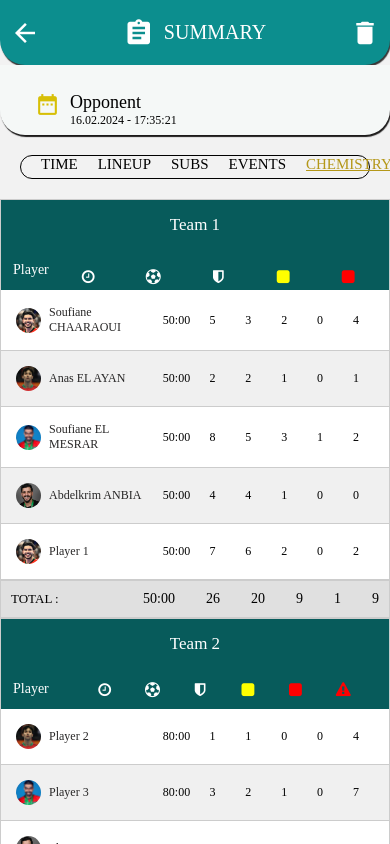
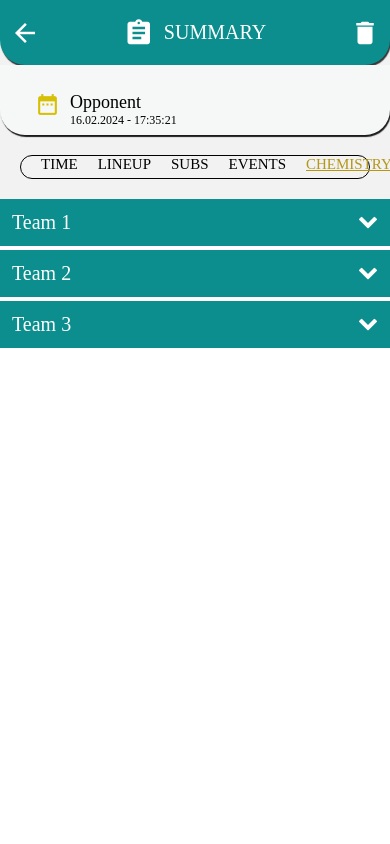
Before and after one commit to YahyaNamir/Salle_Summary, a React Native app: screen /CHEMISTRY in a window 390 px wide. Shown: the top 844 px of the page. Built offline with nearby package versions, Linux system fonts and the light colour scheme.

Commit message:
TouchableOpacity

```diff
--- a/components/ChemistryItem.js
+++ b/components/ChemistryItem.js
@@ -35,13 +35,13 @@ const styles = StyleSheet.create({
     width: 122,
     fontSize: 12,
     textAlign: 'left',
-    color: "#272626",
+    color: '#272626',
   },
   text: {
     fontFamily: 'Poppins-Bold',
     width: 40,
     fontSize: 12,
     textAlign: 'center',
-    color: "black",
+    color: 'black',
   },
 });
--- a/package.json
+++ b/package.json
@@ -16,9 +16,10 @@
     "@react-navigation/native": "^6.1.18",
     "@react-navigation/stack": "^6.4.1",
     "accordion-collapse-react-native": "^1.1.1",
-    "react": "^18.2.0",
+    "react": "^18.3.1",
     "react-dom": "^18.3.1",
     "react-native": "^0.74.3",
+    "react-native-collapsible": "^1.6.1",
     "react-native-gesture-handler": "^2.17.1",
     "react-native-pager-view": "^6.3.3",
     "react-native-safe-area-context": "^4.10.8",
--- a/screens/ChemistryScreen.js
+++ b/screens/ChemistryScreen.js
@@ -1,19 +1,19 @@
-import {View, FlatList, StyleSheet, Text, ScrollView} from 'react-native';
-import React from 'react';
+import React, { useState } from 'react';
+import { View, FlatList, StyleSheet, Text, ScrollView, TouchableOpacity, Image } from 'react-native';
+import Icon from 'react-native-vector-icons/FontAwesome';
 import ChemistryItem from '../components/ChemistryItem';
-import Icon from 'react-native-vector-icons/FontAwesome';
 
 const chemistryData = [
   {
     id: '1',
     picture: require('../assets/images/chaaraoui.png'),
     name: 'Soufiane CHAARAOUI',
-    goal: 5,
+    goal: 10,
     minutePlayer: '50:00',
     yellowCard: 2,
     redCard: 0,
-    receivedGoal: 3,
-    foulCommitted : 4,
+    receivedGoal: 5,
+    foulCommitted: 4,
   },
   {
     id: '2',
@@ -23,8 +23,8 @@ const chemistryData = [
     minutePlayer: '50:00',
     yellowCard: 1,
     redCard: 0,
-    receivedGoal: 2,
-    foulCommitted : 1,
+    receivedGoal: 5,
+    foulCommitted: 1,
   },
   {
     id: '3',
@@ -35,18 +35,18 @@ const chemistryData = [
     yellowCard: 3,
     redCard: 1,
     receivedGoal: 5,
-    foulCommitted : 2,
+    foulCommitted: 2,
   },
   {
     id: '4',
     picture: require('../assets/images/aniba1.png'),
     name: 'Abdelkrim ANBIA',
-    goal: 4,
+    goal: 12,
     minutePlayer: '50:00',
     yellowCard: 1,
-    redCard: 0,
-    receivedGoal: 4,
-    foulCommitted : 0,
+    redCard: 3,
+    receivedGoal: 5,
+    foulCommitted: 16,
   },
   {
     id: '5',
@@ -56,8 +56,8 @@ const chemistryData = [
     minutePlayer: '50:00',
     yellowCard: 2,
     redCard: 0,
-    receivedGoal: 6,
-    foulCommitted : 2,
+    receivedGoal: 5,
+    foulCommitted: 2,
   },
   {
     id: '6',
@@ -67,8 +67,8 @@ const chemistryData = [
     minutePlayer: '80:00',
     yellowCard: 0,
     redCard: 0,
-    receivedGoal: 1,
-    foulCommitted : 4,
+    receivedGoal: 10,
+    foulCommitted: 4,
   },
   {
     id: '7',
@@ -76,21 +76,21 @@ const chemistryData = [
     name: 'Player 3',
     goal: 3,
     minutePlayer: '80:00',
-    yellowCard: 1,
+    yellowCard: 100,
     redCard: 0,
-    receivedGoal: 2,
-    foulCommitted : 7,
+    receivedGoal: 10,
+    foulCommitted: 7,
   },
   {
     id: '8',
     picture: require('../assets/images/aniba1.png'),
     name: 'Player 4',
     goal: 5,
-    minutePlayer: '800:00',
+    minutePlayer: '80:00',
     yellowCard: 2,
     redCard: 1,
-    receivedGoal: 7,
-    foulCommitted : 2,
+    receivedGoal: 10,
+    foulCommitted: 2,
   },
   {
     id: '9',
@@ -100,8 +100,8 @@ const chemistryData = [
     minutePlayer: '80:00',
     yellowCard: 1,
     redCard: 0,
-    receivedGoal: 3,
-    foulCommitted : 1,
+    receivedGoal: 10,
+    foulCommitted: 1,
   },
   {
     id: '10',
@@ -111,11 +111,76 @@ const chemistryData = [
     minutePlayer: '80:00',
     yellowCard: 0,
     redCard: 0,
-    receivedGoal: 2,
-    foulCommitted : 3,
+    receivedGoal: 10,
+    foulCommitted: 3,
+  },
+  {
+    id: '11',
+    picture: require('../assets/images/chaaraoui.png'),
+    name: 'Player 1',
+    goal: 7,
+    minutePlayer: '50:00',
+    yellowCard: 2,
+    redCard: 0,
+    receivedGoal: 5,
+    foulCommitted: 2,
+  },
+  {
+    id: '12',
+    picture: require('../assets/images/ayan.png'),
+    name: 'Player 2',
+    goal: 1,
+    minutePlayer: '80:00',
+    yellowCard: 0,
+    redCard: 0,
+    receivedGoal: 10,
+    foulCommitted: 4,
+  },
+  {
+    id: '12',
+    picture: require('../assets/images/mesrar.png'),
+    name: 'Player 3',
+    goal: 3,
+    minutePlayer: '80:00',
+    yellowCard: 100,
+    redCard: 0,
+    receivedGoal: 10,
+    foulCommitted: 7,
+  },
+  {
+    id: '13',
+    picture: require('../assets/images/aniba1.png'),
+    name: 'Player 4',
+    goal: 5,
+    minutePlayer: '80:00',
+    yellowCard: 2,
+    redCard: 1,
+    receivedGoal: 10,
+    foulCommitted: 2,
+  },
+  {
+    id: '14',
+    picture: require('../assets/images/chaaraoui.png'),
+    name: 'Player 5',
+    goal: 6,
+    minutePlayer: '80:00',
+    yellowCard: 1,
+    redCard: 0,
+    receivedGoal: 10,
+    foulCommitted: 1,
+  },
+  {
+    id: '15',
+    picture: require('../assets/images/ayan.png'),
+    name: 'Player 6',
+    goal: 2,
+    minutePlayer: '80:00',
+    yellowCard: 0,
+    redCard: 0,
+    receivedGoal: 10,
+    foulCommitted: 3,
   },
 ];
-
 
 const calculateTotals = data => {
   return data.reduce(
@@ -128,21 +193,48 @@ const calculateTotals = data => {
       totals.foulCommitted += player.foulCommitted;
       return totals;
     },
-    {goals: 0, minutes: 0, yellowCards: 0, redCards: 0, receivedGoals: 0, foulCommitted :0},
+    {
+      goals: 0,
+      minutes: 0,
+      yellowCards: 0,
+      redCards: 0,
+      receivedGoals: 0,
+      foulCommitted: 0,
+    },
+  );
+};
+
+const AccordionItem = ({ children, title }) => {
+  const [expanded, setExpanded] = useState(false);
+
+  const toggleItem = () => {
+    setExpanded(!expanded);
+  };
+
+  return (
+    <View style={styles.accordContainer}>
+      <TouchableOpacity style={styles.accordHeader} onPress={toggleItem}>
+        <Text style={styles.accordTitle}>{title}</Text>
+        <Icon name={expanded ? 'chevron-up' : 'chevron-down'} size={20} color="#ffffff" />
+      </TouchableOpacity>
+      {expanded && children}
+    </View>
   );
 };
 
 export default function ChemistryScreen() {
   const group1 = chemistryData.slice(0, 5);
   const group2 = chemistryData.slice(5, 10);
+  const group3 = chemistryData.slice(10, 15);
   const totals1 = calculateTotals(group1);
   const totals2 = calculateTotals(group2);
+  const totals3 = calculateTotals(group3);
 
-  const renderItem = ({item, index}) => {
+  const renderItem = ({ item, index }) => {
     const backgroundColor = index % 2 === 0 ? '#fff' : '#f0f0f0';
 
     return (
-      <View style={{backgroundColor}}>
+      <View style={{ backgroundColor }}>
         <ChemistryItem chemistry={item} />
       </View>
     );
@@ -150,7 +242,7 @@ export default function ChemistryScreen() {
 
   const renderTotals = totals => (
     <View style={styles.totalsContainer}>
-      <Text style={styles.TOTAL}>TOTAL :</Text>
+      <Text style={styles.totalName}>TOTAL :</Text>
       <Text style={styles.totalsText}>{totals.minutes}</Text>
       <Text style={styles.totalsText}>{totals.goals}</Text>
       <Text style={styles.totalsText}>{totals.receivedGoals}</Text>
@@ -163,22 +255,17 @@ export default function ChemistryScreen() {
   return (
     <ScrollView style={styles.scrollContainer}>
       <View style={styles.container}>
+        <AccordionItem title="Team 1" >
           <View style={styles.teamContainer}>
-          <Text style={styles.teamHeader}>Team 1</Text>
             <View style={styles.header}>
               <Text style={styles.headerText}>Player</Text>
               <View style={styles.iconView}>
-            <Icon name="clock-o" size={15} color="#fff" style={styles.icon} />
-            <Icon
-              name="soccer-ball-o"
-              size={15}
-              color="#fff"
-              style={styles.icon}
-              />
-            <Icon name="shield" size={15} color="#fff" style={styles.icon} />
-            <Icon name="square" size={15} color="yellow" style={styles.icon} />
-            <Icon name="square" size={15} color="red" style={styles.icon} />
-            <Icon name="exclamation-triangle" size={15} color="#FF0000" style={styles.icon}/>
+                <Icon name="clock-o" size={18} color="#fff" style={styles.icon} />
+                <Icon name="soccer-ball-o" size={18} color="#fff" style={styles.icon} />
+                <Icon name="shield" size={18} color="#fff" style={styles.icon} />
+                <Icon name="square" size={18} color="yellow" style={styles.icon} />
+                <Icon name="square" size={18} color="red" style={styles.icon} />
+                <Icon name="exclamation-triangle" size={18} color="#FF0000" style={styles.icon} />
               </View>
             </View>
             <FlatList
@@ -188,16 +275,19 @@ export default function ChemistryScreen() {
               ListFooterComponent={() => renderTotals(totals1)}
             />
           </View>
+        </AccordionItem>
+        <AccordionItem title="Team 2">
           <View style={styles.teamContainer}>
-          <Text style={styles.teamHeader}>Team 2</Text>
             <View style={styles.header}>
               <Text style={styles.headerText}>Player</Text>
-            <Icon name="clock-o" size={15} color="#fff" style={styles.icon} />
-            <Icon name="soccer-ball-o" size={15} color="#fff" style={styles.icon} />
-            <Icon name="shield" size={15} color="#fff" style={styles.icon} />
-            <Icon name="square" size={15} color="yellow" style={styles.icon} />
-            <Icon name="square" size={15} color="red" style={styles.icon} />
-            <Icon name="exclamation-triangle" size={15} color="#FF0000" style={styles.icon}/>
+              <View style={styles.iconView}>
+                <Icon name="clock-o" size={18} color="#fff" style={styles.icon} />
+                <Icon name="soccer-ball-o" size={18} color="#fff" style={styles.icon} />
+                <Icon name="shield" size={18} color="#fff" style={styles.icon} />
+                <Icon name="square" size={18} color="yellow" style={styles.icon} />
+                <Icon name="square" size={18} color="red" style={styles.icon} />
+                <Icon name="exclamation-triangle" size={18} color="#FF0000" style={styles.icon} />
+              </View>
             </View>
             <FlatList
               data={group2}
@@ -206,6 +296,28 @@ export default function ChemistryScreen() {
               ListFooterComponent={() => renderTotals(totals2)}
             />
           </View>
+        </AccordionItem>
+        <AccordionItem title="Team 3">
+          <View style={styles.teamContainer}>
+            <View style={styles.header}>
+              <Text style={styles.headerText}>Player</Text>
+              <View style={styles.iconView}>
+                <Icon name="clock-o" size={18} color="#fff" style={styles.icon} />
+                <Icon name="soccer-ball-o" size={18} color="#fff" style={styles.icon} />
+                <Icon name="shield" size={18} color="#fff" style={styles.icon} />
+                <Icon name="square" size={18} color="yellow" style={styles.icon} />
+                <Icon name="square" size={18} color="red" style={styles.icon} />
+                <Icon name="exclamation-triangle" size={18} color="#FF0000" style={styles.icon} />
+              </View>
+            </View>
+            <FlatList
+              data={group3}
+              renderItem={renderItem}
+              keyExtractor={item => item.id}
+              ListFooterComponent={() => renderTotals(totals3)}
+            />
+          </View>
+        </AccordionItem>
       </View>
     </ScrollView>
   );
@@ -220,11 +332,9 @@ const styles = StyleSheet.create({
     flex: 1,
     backgroundColor: '#fff',
   },
-  teamContainer: {
-    borderWidth: 1,
-    borderColor: '#ccc',
-    // marginBottom: 10,
-  },
+  // teamContainer: {
+  //   // borderWidth: 5,
+  // },
   teamHeader: {
     fontSize: 17,
     fontFamily: 'Poppins-Bold',
@@ -237,7 +347,7 @@ const styles = StyleSheet.create({
     flexDirection: 'row',
     alignItems: 'center',
     padding: 12,
-    backgroundColor: '#075b5b',
+    backgroundColor: '#0c8e8e',
   },
   headerText: {
     fontFamily: 'Poppins-Bold',
@@ -246,36 +356,48 @@ const styles = StyleSheet.create({
     width: 99,
   },
   icon: {
-    // marginLeft :30,
-    marginRight :20,
-    width: 45,
-    marginLeft:0,
-    textAlign: 'center',
+    marginRight: 25.5,
   },
-  iconView :{
-    height: 2,
+  iconView: {
+    marginLeft: 50,
     display: 'flex',
     flexDirection: 'row',
+    justifyContent: 'space-between',
   },
   totalsContainer: {
     flexDirection: 'row',
-    padding: 10,
-    backgroundColor: '#e0e0e0',
-    borderTopWidth: 1,
-    borderTopColor: '#ccc',
+    alignItems: 'center',
+    padding: 15,
+    backgroundColor: '#f0f0f0',
   },
   totalsText: {
     fontFamily: 'Poppins-Bold',
-    color: "black",
-    // width: 45,
-    marginLeft :31,
+    width: 40,
+    fontSize: 12,
     textAlign: 'center',
-    // fontSize: 11,
+    color: 'black',
   },
-  TOTAL: {
+  totalName: {
     fontFamily: 'Poppins-Bold',
-    width: 120,
-    color: "black",
-    fontSize: 13,
+    width: 155,
+    fontSize: 14,
+    textAlign: 'left',
+    color: '#272626',
   },
+  accordContainer: {
+    marginBottom: 4,
+  },
+  accordHeader: {
+    padding: 12,
+    backgroundColor: '#0c8e8e',
+    color: '#000000',
+    flexDirection: 'row',
+    justifyContent: 'space-between',
+  },
+  accordTitle: {
+    fontSize: 20,
+    color: '#ffffff',
+    fontFamily: 'Poppins-Bold'
+  },
+
 });
--- a/screens/TimeScreen.js
+++ b/screens/TimeScreen.js
@@ -38,7 +38,7 @@ export const players = [
 ];
 
 const TimeScreen = () => {
-  const doubledPlayers = [...players, ...players];
+  // const doubledPlayers = players;
 
   const renderItem = ({item, index}) => {
     const backgroundColor = index % 2 === 0 ? '#fff' : '#f0f0f0';
@@ -53,7 +53,7 @@ const TimeScreen = () => {
   return (
     <View style={styles.container}>
       <FlatList
-        data={doubledPlayers}
+        data={players}
         renderItem={renderItem}
         keyExtractor={item => item.id}
       />
```
Also changed, not shown: 2 other files (tests, documents, lock files or other folders). Lines whose indentation alone changed are shown as unchanged.
